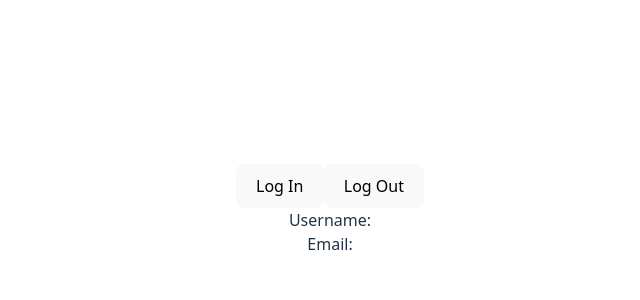
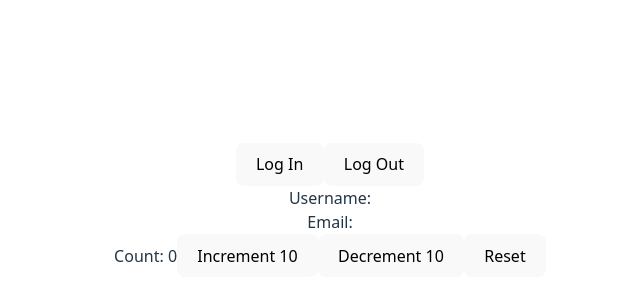
Before and after one commit to Eve0119/myReactApp, a React (Vite) app: page / in a window 1280 px wide. Shown: the part 190-490 px from the top of the page, without its empty margins (310-950 px from the left). Built offline with nearby package versions, Linux system fonts and the light colour scheme.

Commit message:
useReduce

```diff
--- a/src/App.tsx
+++ b/src/App.tsx
@@ -10,6 +10,7 @@ import { Input } from "./components/Input.tsx";
 import { Container } from "./components/Container.tsx";
 import { LoggedIn } from "./components/state/LoggedIn.tsx";
 import { User } from "./components/state/User.tsx";
+import { Counter } from "./components/state/Counter.tsx";
 
 function App() {
   const personName = {
@@ -36,6 +37,9 @@ function App() {
       <div>
         <User></User>
       </div>
+      <div>
+        <Counter></Counter>
+      </div>
     </>
   );
 }
--- a/src/components/state/Counter.tsx
+++ b/src/components/state/Counter.tsx
@@ -25,6 +25,9 @@ function reducer(state: CounterState, action: CounterAction) {
     case "decrement": {
       return { count: state.count - action.payload };
     }
+    case "reset": {
+      return initialState;
+    }
     default:
       return state;
   }
@@ -41,6 +44,7 @@ export const Counter = () => {
       <button onClick={() => dispatch({ type: "decrement", payload: 10 })}>
         Decrement 10
       </button>
+      <button onClick={() => dispatch({ type: "reset" })}>Reset</button>
     </>
   );
 };
```
